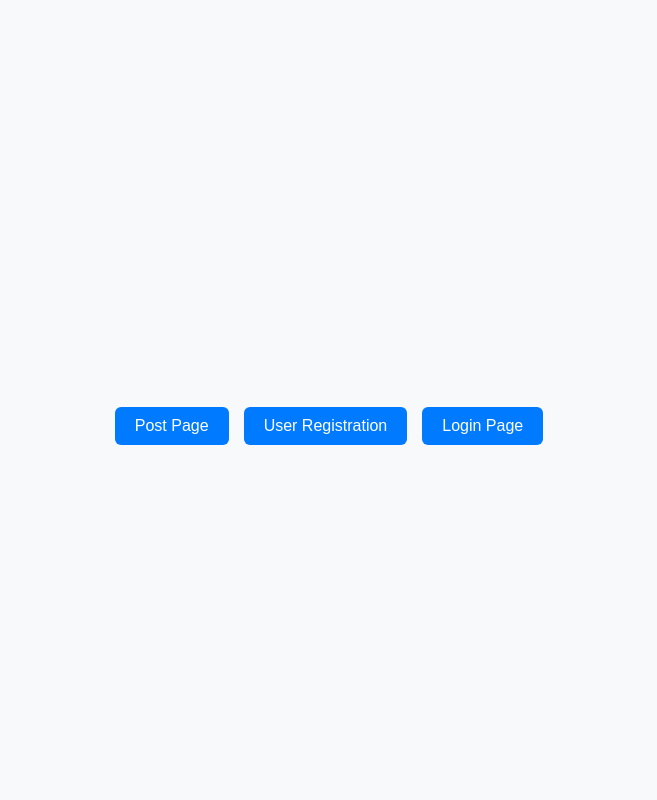
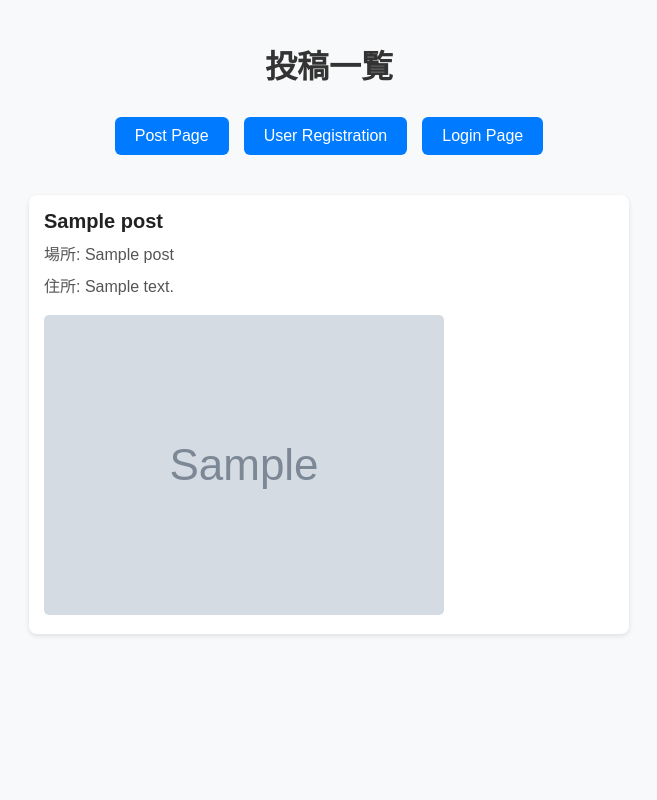
Before and after one commit to kuruneru/place_pop_application, a FastAPI app: template templates/index.html in a window 1280 px wide. Shown: the whole page, without its empty margins (311-968 px from the left). Run offline with FastAPI, Linux system fonts and the light colour scheme; the template is opened without the code that fills it: most values are stand-ins (such as "Sample title", 1, 10 or a date in 2020); grey boxes marked "Sample" are stand-in pictures.

Commit message:
main_page

```diff
--- a/app.py
+++ b/app.py
@@ -35,8 +35,11 @@ def make_id(n):
 
 #メインページが開かれたとき
 @app.get("/")
-def first(request: Request):
-    return templates.TemplateResponse("index.html", {"request": request, "messages": "messages"})
+async def first(request: Request):
+    with engine.connect() as conn:
+        result = conn.execute(text("SELECT * FROM posts"))
+        row = result.fetchall()
+        templates.TemplateResponse("index.html", {"request": request, "post_info": row})
 
 #ユーザー登録ページが開かれたとき
 @app.get("/user")
--- a/templates/index.html
+++ b/templates/index.html
@@ -9,12 +9,10 @@
             font-family: Arial, sans-serif;
             background-color: #f8f9fa;
             margin: 0;
-            padding: 0;
+            padding: 20px;
             display: flex;
             flex-direction: column;
             align-items: center;
-            justify-content: center;
-            min-height: 100vh;
         }
 
         h1 {
@@ -25,6 +23,7 @@
         .links {
             display: flex;
             gap: 15px;
+            margin-bottom: 40px;
         }
 
         a {
@@ -40,14 +39,61 @@
         a:hover {
             background-color: #0056b3;
         }
+
+        .post-list {
+            max-width: 600px;
+            width: 100%;
+        }
+
+        .post-card {
+            background: white;
+            border-radius: 8px;
+            padding: 15px;
+            margin-bottom: 15px;
+            box-shadow: 0 2px 5px rgba(0,0,0,0.1);
+        }
+
+        .post-card h2 {
+            margin: 0;
+            font-size: 20px;
+            color: #222;
+        }
+
+        .post-card p {
+            margin: 8px 0;
+            color: #555;
+        }
+
+        .post-card img {
+            max-width: 100%;
+            border-radius: 5px;
+            margin-top: 10px;
+        }
     </style>
 </head>
 <body>
-    <h1>{{ messages }}</h1>
+    <h1>投稿一覧</h1>
     <div class="links">
         <a href="./post">Post Page</a>
         <a href="./user">User Registration</a>
         <a href="./login">Login Page</a>
     </div>
+
+    <div class="post-list">
+        {% if post_info %}
+            {% for post in post_info %}
+                <div class="post-card">
+                    <h2>{{ post.title }}</h2>
+                    <p>場所: {{ post.place_name }}</p>
+                    <p>住所: {{ post.address }}</p>
+                    {% if post.image_filename %}
+                        <img src="{{ post.image_filename }}" alt="投稿画像">
+                    {% endif %}
+                </div>
+            {% endfor %}
+        {% else %}
+            <p>まだ投稿がありません。</p>
+        {% endif %}
+    </div>
 </body>
 </html>
```
